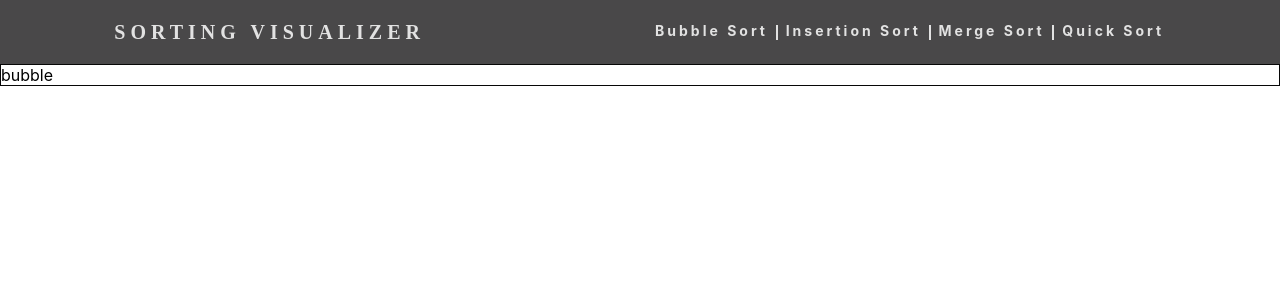
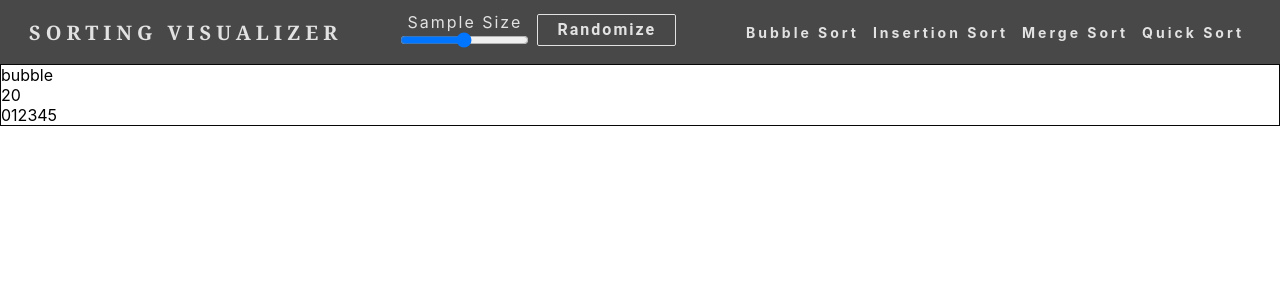
Before and after one commit to DheerajGadwala/sorting-visualizer, a React (Create React App) app: page / in a window 1280 px wide. Shown: the top 300 px of the page. Built offline with nearby package versions, Linux system fonts and the light colour scheme.

Commit message:
input slider and randomizer

```diff
--- a/src/App.js
+++ b/src/App.js
@@ -4,17 +4,23 @@ import Area from './components/area';
 
 function App() {
     const [algo, setAlgo] = React.useState('bubble');
+    const [sampleSize, setSampleSize] = React.useState(20);
+    const [sample, setSample] = React.useState([0, 1, 2, 3, 4, 5]);
 
     return (
     <>
         <div>
             <Navbar
             setAlgo={setAlgo}
+            setSampleSize={setSampleSize}
+            setSample={setSample}
             />
         </div>
         <div>
             <Area
             algo={algo}
+            sampleSize={sampleSize}
+            sample={sample}
             />
         </div>
     </>
--- a/src/components/area/index.js
+++ b/src/components/area/index.js
@@ -2,12 +2,13 @@ import React from 'react';
 import './style.css'
 
 const Area = (props)=>{
+
     return(
     <>
         <div className='container'>
-            <span>
-                {props.algo}
-            </span>
+            <p>{props.algo}</p>
+            <p>{props.sampleSize}</p>
+            <p>{props.sample}</p>
         </div>
     </>
     );
--- a/src/components/navbar/index.js
+++ b/src/components/navbar/index.js
@@ -17,19 +17,45 @@ const Navbar = (props) => {
             animateNavItems(1);
         }
     }
+
+    const setSizeLocal = () =>{
+        props.setSampleSize(document.getElementById('samplesize').value);
+        randomize();
+    }
+
+    const randomize = () =>{
+        const size = document.getElementById('samplesize').value;
+        const newSample = [];
+        var i;
+        for(i=0; i<size; i++){
+            newSample.push(Math.floor(Math.random() * 2000));
+        }
+        props.setSample(newSample);
+    }
+
     return (
         <>
             <nav>
                 <div className="logo">
                     <h4>Sorting Visualizer</h4>
                 </div>
+                <div className="slidercontainer">
+                    <div className="slider">
+                        <div>
+                            Sample Size
+                        </div>
+                        <div>
+                            <input type="range" min="1" max="100" id = "samplesize" onChange={setSizeLocal}/>
+                        </div>
+                    </div>
+                    <div>
+                        <a href="#" className="randomizeButton" onClick={randomize}>Randomize</a>
+                    </div>
+                </div>
                 <ul className="nav-links">
                     <li navitems={navItems}><a href="#" onClick={()=>props.setAlgo('bubble')}>Bubble Sort</a></li>
-                    <div className="bar1"></div>
                     <li navitems={navItems}><a href="#" onClick={()=>props.setAlgo('insertion')}>Insertion Sort</a></li>
-                    <div className="bar2"></div>
                     <li navitems={navItems}><a href="#" onClick={()=>props.setAlgo('merge')}>Merge Sort</a></li>
-                    <div className="bar3"></div>
                     <li navitems={navItems}><a href="#" onClick={()=>props.setAlgo('quick')}>Quick Sort</a></li>
                 </ul>
                 <div className="burger" onClick={navSlide}>
--- a/src/components/navbar/style.css
+++ b/src/components/navbar/style.css
@@ -13,9 +13,22 @@ nav{
 .logo{
     color: rgb(226, 226, 226);
     text-transform: uppercase ;
-    font-family:cursive;
+    font-family:Georgia, 'Times New Roman', Times, serif;
     letter-spacing: 5px;
     font-size: 20px;
+}
+.slidercontainer{
+    color: rgb(226, 226, 226);
+    letter-spacing: 2px;
+    font-size: 16px;
+    display: flex;
+    justify-content: space-between;
+    align-items: center;
+}
+.slider{
+    display:block;
+    text-align: center;
+    margin-right:8px;
 }
 .nav-links{
     display: flex;
@@ -25,7 +38,6 @@ nav{
 .nav-links li{
     list-style: none;
     text-align: center;
-
 }
 .nav-links a{
     color: rgb(226, 226, 226);
@@ -34,14 +46,11 @@ nav{
     font-weight: bold;
     font-size: 14px;
 }
+.nav-links a:hover{
+    color: rgb(0, 0, 0);
+}
 .burger{
     display: none;
-}
-.burger div{
-    width: 25px;
-    height: 3px;
-    background-color: rgb(226, 226, 226);
-    margin: 5px;
 }
 .nav-links div{
     width: 2px;
@@ -49,18 +58,42 @@ nav{
     background-color: rgb(226, 226, 226);
     margin: 5px;
 }
+a.randomizeButton{
+    display:inline-block;
+    padding: 0.35em 1.2em;
+    border: 0.1em solid rgb(226, 226, 226);
+    margin: 0 0.3em 0.3em 0;
+    border-radius: 0.12em;
+    box-sizing: border-box;
+    text-decoration: none;
+    font-family: 'Roboto', sans-serif;
+    font-weight: bold;
+    color: rgb(226, 226, 226);
+    text-align: center;
+    transition: all 0.2s;
+}
+a.randomizeButton:hover{
+    color:#000000;
+    background-color: rgb(255, 255, 255);
+}
+@media all and (max-width:30em){
+    a.randomizeButton{
+        display: block;
+        margin: 0.4em auto;
+    }
+}
 @media screen and (max-width:1250px) {
     .nav-links{
         display: flex;
         justify-content: space-around;
-        width: 50%;
+        width: 40%;
     }
 }
 @media screen and (max-width:1000px) {
     .nav-links{
         display: flex;
         justify-content: space-around;
-        width: 60%;
+        width: 40%;
     }
 }
 @media screen and (max-width:900px) {
@@ -73,7 +106,7 @@ nav{
         display: flex;
         flex-direction: column;
         align-items: center;
-        width: 40%;
+        width: 50%;
         transform: translateX(100%); /*moves out of the screen*/
         transition: transform 0.5s ease-in;
     }
```
